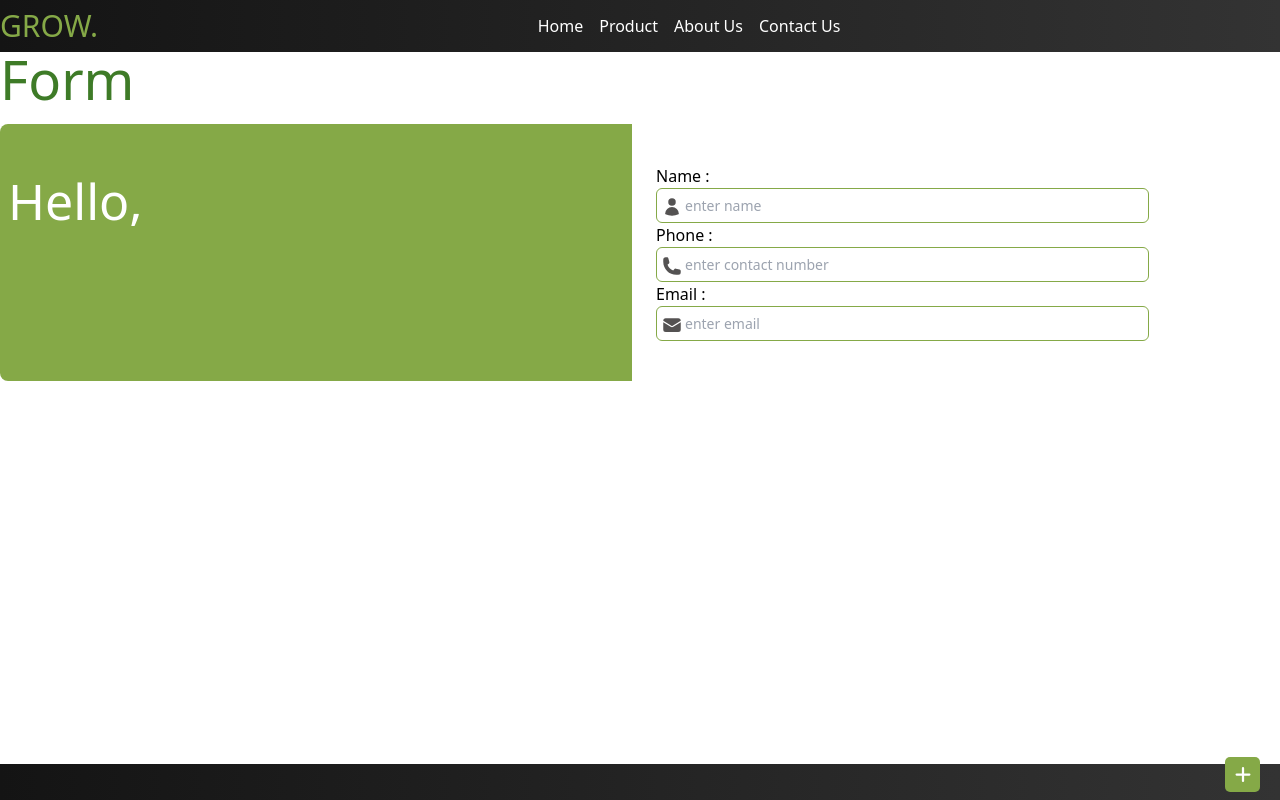
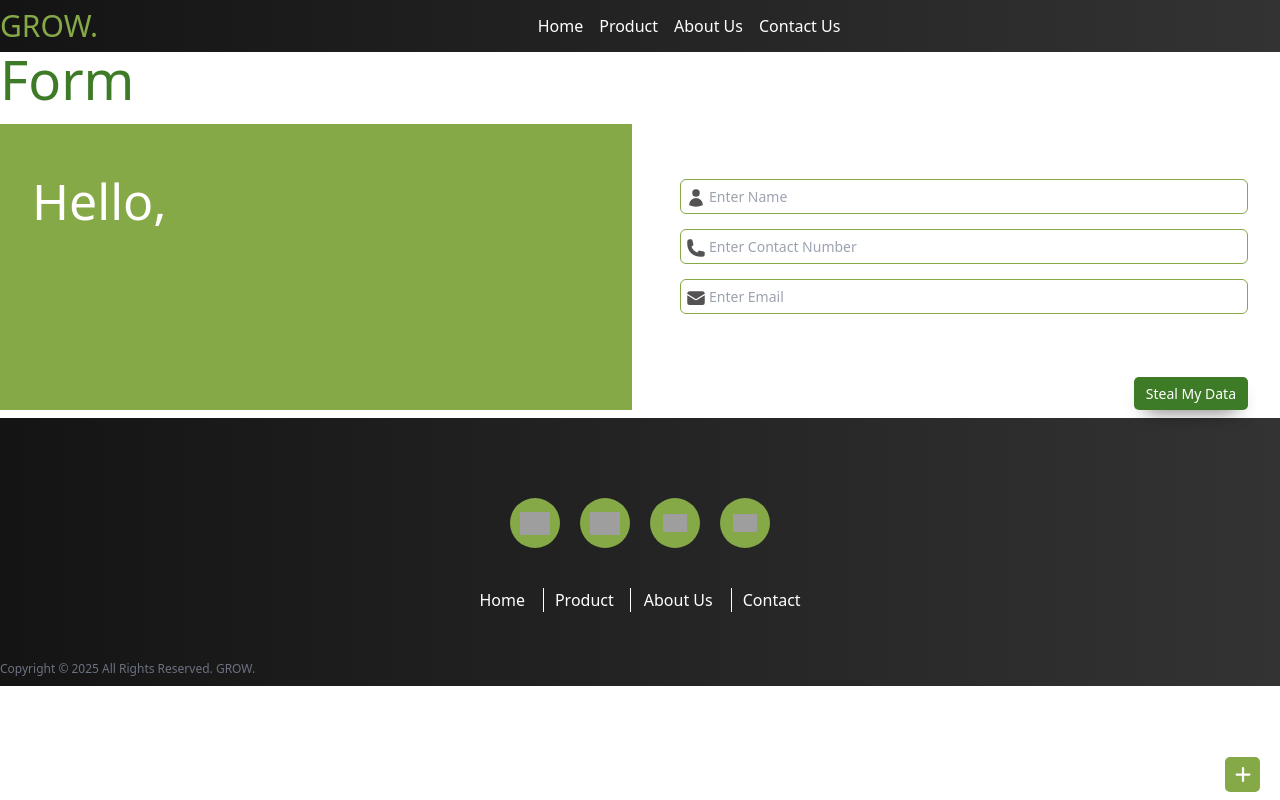
Before and after one commit to vekviiii/Grow, a React (Vite) app: page /contact-us in a window 1280 px wide. Shown: the top 800 px of the page. Built offline with nearby package versions, Linux system fonts and the light colour scheme; grey boxes are pictures that could not be loaded.

Commit message:
made some progress on Contact page

```diff
--- a/package.json
+++ b/package.json
@@ -13,6 +13,7 @@
     "@heroicons/react": "^2.2.0",
     "react": "^18.3.1",
     "react-dom": "^18.3.1",
+    "react-hook-form": "^7.54.2",
     "react-router-dom": "^7.1.5"
   },
   "devDependencies": {
--- a/src/components/contactUs/index.css
+++ b/src/components/contactUs/index.css
@@ -0,0 +1,23 @@
+.cntct-btn
+{
+    display: flex;
+    justify-content: end;
+}
+
+.input-css
+{
+    margin-block: 15px;
+}
+
+.error-text {
+    color: red;
+    font-size: 12px;
+}
+
+#validSubmitCard {
+    position: relative;
+    width: 100%;
+    z-index: 1;
+    overflow: hidden;
+    transition: width 0.5s ease-in-out;
+  }
--- a/src/components/contactUs/index.tsx
+++ b/src/components/contactUs/index.tsx
@@ -1,49 +1,136 @@
+import { useState } from "react";
+import { useForm } from "react-hook-form";
 import { UserIcon, EnvelopeIcon, PhoneIcon } from "@heroicons/react/24/solid";
 import { InputField } from "../../utils/card component/FormHelpers";
-import { useState } from "react";
 
-const paddingForCard = "py-10 px-2"
+import "./index.css";
+
+const paddingForCard = "py-10 px-8";
 
 const ContactUs = () => {
-    const [name, setName] = useState("")
+  const {
+    register,
+    handleSubmit,
+    formState: { errors },
+  } = useForm();
+
+  const [name, setName] = useState("");
+  const [animatedText, setAnimatedText] = useState("")
+
+  const onSubmit = (data: any) => {
+    animationOnSubmit();
+    animateText(" Please be patient while we steal your data :) ");
+  };
+
+  const animationOnSubmit = () => {
+    const width = document.getElementById("validSubmitCard");
+
+    if (width) {
+      width.style.width = "200%";
+
+      setTimeout(() => {
+        width.style.width = "100%";
+      }, 10 * 1000);
+    }
+  };
+
+  const animateText = (text: string) => {
+    setAnimatedText(""); // Reset text
+    let index = 0;
+    const interval = setInterval(() => {
+      if (index < text.length) {  // Safety check
+        setAnimatedText((prev) => prev + text[index]);
+        index++;
+      } else {
+        clearInterval(interval);
+      }
+    }, 100);
+  };
 
   return (
     <>
       <h1>Form</h1>
-      <div className="column-1 md:columns-2" style={{height: "80dvh"}}>
-        <div className={`bg-[var(--theme-color)] break-inside-avoid text-white ${paddingForCard} rounded-l-lg`} style={{height:"-webkit-fill-available"}}>
-          <span className="text-[50px]">Hello{name ? ` ${name}` : ""},</span>
-          <br />
+      <form onSubmit={handleSubmit(onSubmit)}>
+        <div className="column-1 md:columns-2 my-2">
+          <div
+            className={`bg-[var(--theme-color)] break-inside-avoid text-white ${paddingForCard}`}
+            style={{ height: "-webkit-fill-available" }}
+            id="validSubmitCard"
+          >
+            <span className="text-[50px]">Hello{name ? ` ${name}` : ""}, {animatedText}</span>
           </div>
-        <div className={`break-inside-avoid rounded-r-lg ${paddingForCard}`}>
+          <div>
+            <div
+              className={`input-container break-inside-avoid ${paddingForCard}`}
+            >
               <InputField
-            Icon={<UserIcon className="size-5 Input-Icon lighter-color-Icon" />}
+                Icon={
+                  <UserIcon className="size-5 Input-Icon lighter-color-Icon" />
+                }
                 type="text"
-            placeholder="enter name"
+                placeholder="Enter Name"
                 id="name"
                 onInputChange={setName}
-            >
-                Name :
-            </InputField>
+                {...register("name", {
+                  required: "Name is required",
+                  minLength: {
+                    value: 3,
+                    message: "Name must be at least 3 characters",
+                  },
+                })}
+              ></InputField>
+              {errors.name?.message && (
+                <span className="error-text">
+                  {String(errors.name.message)}
+                </span>
+              )}
               <InputField
-            Icon={<PhoneIcon className="size-5 Input-Icon lighter-color-Icon" />}
+                Icon={
+                  <PhoneIcon className="size-5 Input-Icon lighter-color-Icon" />
+                }
                 type="text"
-            placeholder="enter contact number"
+                placeholder="Enter Contact Number"
                 id="contact"
-            >
-                Phone :
-            </InputField>
-
+                {...register("contact", {
+                  required: "Contact number is required",
+                  pattern: {
+                    value: /^[0-9]{10}$/,
+                    message: "Contact number must be 10 digits",
+                  },
+                })}
+              ></InputField>
+              {errors.contact && (
+                <span className="error-text">
+                  {String(errors.contact.message)}
+                </span>
+              )}
               <InputField
-            Icon={<EnvelopeIcon className="size-5 Input-Icon lighter-color-Icon" />}
+                Icon={
+                  <EnvelopeIcon className="size-5 Input-Icon lighter-color-Icon" />
+                }
                 type="email"
-            placeholder="enter email"
+                placeholder="Enter Email"
                 id="email"
-            >
-                Email :
-            </InputField>
+                {...register("email", {
+                  required: "Email is required",
+                  pattern: {
+                    value: /^[a-zA-Z0-9._%+-]+@[a-zA-Z0-9.-]+\.[a-zA-Z]{2,}$/,
+                    message: "Enter a valid email address",
+                  },
+                })}
+              ></InputField>
+              {errors.email && (
+                <span className="error-text">
+                  {String(errors.email.message)}
+                </span>
+              )}
+            </div>
+            <div className="cntct-btn ms-auto mt-2 px-8">
+              <button type="submit">Steal My Data</button>
             </div>
           </div>
+        </div>
+      </form>
     </>
   );
 };
--- a/src/components/footer/index.tsx
+++ b/src/components/footer/index.tsx
@@ -3,7 +3,7 @@ import "./index.css";
 const Footer = () => {
   return (
     <>
-      <div className="bg-conical-to-b lg:bg-gradient-to-r from-[#141414] to-[#333]">
+      <div className="bg-conical-to-b bg-gradient-to-r from-[#141414] to-[#333]">
         <div className="container mx-auto">
           <div className="img-container">
             <div>
--- a/src/components/header/index.tsx
+++ b/src/components/header/index.tsx
@@ -2,7 +2,7 @@
 
 const Header = () => {
   return (
-    <div className="bg-gradient-to-b lg:bg-gradient-to-r from-[#141414] to-[#333] sticky top-0">
+    <div className="bg-gradient-to-b lg:bg-gradient-to-r from-[#141414] to-[#333] sticky top-0" style={{zIndex: "999"}}>
       <div className="container mx-auto flex py-2" >
         <div className="text-[#85A947] text-3xl my-auto">GROW.</div>
             <ul className="text-white flex gap-4 m-auto">
--- a/src/index.css
+++ b/src/index.css
@@ -44,6 +44,7 @@ button
     border-radius: 5px;
     color: white;
     box-shadow: 0px 10px 20px -12px rgba(0,0,0);
+    cursor: pointer;
     transition: 0.1s ease-in-out;
 }
 button.btn-delete
@@ -68,6 +69,7 @@ button .size-5 {
 button:active
 {
     background-color: var(--theme-color-darker);
+    transform: scale(0.95);
 }
 button.btn-delete:active
 {
@@ -81,7 +83,9 @@ input {
     padding: 6px 6px 6px 28px;
     caret-color: var(--theme-color);
     font-size: 14px;
-    width: 80%;
+    width: 100%;
+    z-index: inherit;
+    position: relative;
     transition: border-width 0.2s ease-in-out;
 }
 
--- a/src/utils/card component/FormHelpers/index.tsx
+++ b/src/utils/card component/FormHelpers/index.tsx
@@ -1,33 +1,43 @@
-export const InputField = (props: {
+import React from "react";
+
+export const InputField = React.forwardRef<HTMLInputElement, {
   Icon: React.ReactNode;
   type: string;
   placeholder: string;
   id: string;
+  name?: string;
   children?: React.ReactNode;
   onInputChange?: (value: string) => void;
-}) => {
-
-  const Name = (event: React.ChangeEvent<HTMLInputElement>) => {
+}>(
+  ({ Icon, type, placeholder, id, name, children, onInputChange, ...rest }, ref) => {
+    const handleInputChange = (event: React.ChangeEvent<HTMLInputElement>) => {
       const value = event.target.value;
 
       // If parent provided an `onInputChange` callback, call it
-    if (props.onInputChange) {
-      props.onInputChange(value);
+      if (onInputChange) {
+        onInputChange(value);
       }
     };
 
     return (
-    <>
-      <label className="block">{props.children}</label>
+      <div className="input-css">
+        <label className="block">{children}</label>
         <label className="relative">
           <input
-          type={props.type}
-          placeholder={props.placeholder}
-          id={props.id}
-          onInput={Name}
+            type={type}
+            placeholder={placeholder}
+            id={id}
+            name={name} // Important for React Hook Form
+            onInput={handleInputChange}
+            ref={ref}  // Forwarding ref to the input element
+            {...rest}
           />
-        {props.Icon}
+          {Icon}
         </label>
-    </>
+      </div>
     );
-};
+  }
+);
+
+// Give the component a display name for better debugging
+InputField.displayName = "InputField";
```
Also changed, not shown: 1 other file (tests, documents, lock files or other folders). Lines whose indentation alone changed are shown as unchanged.
